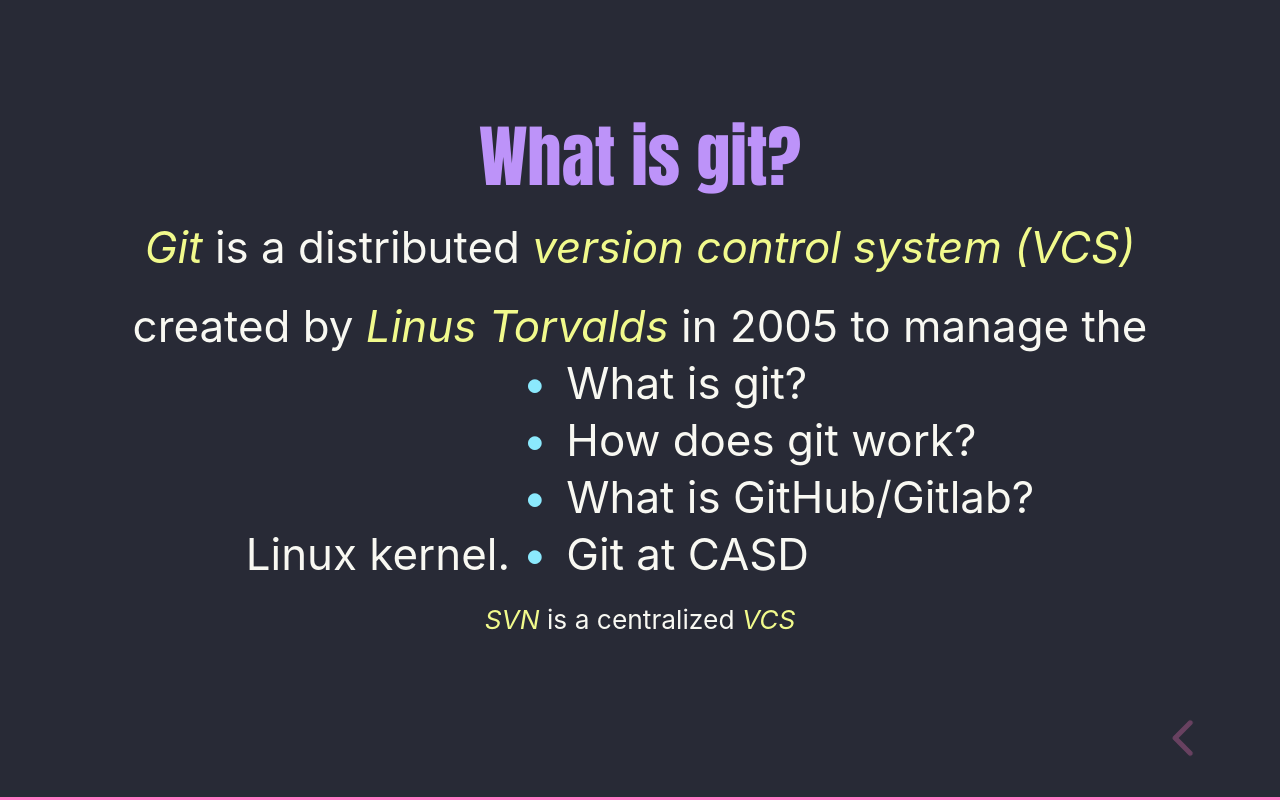
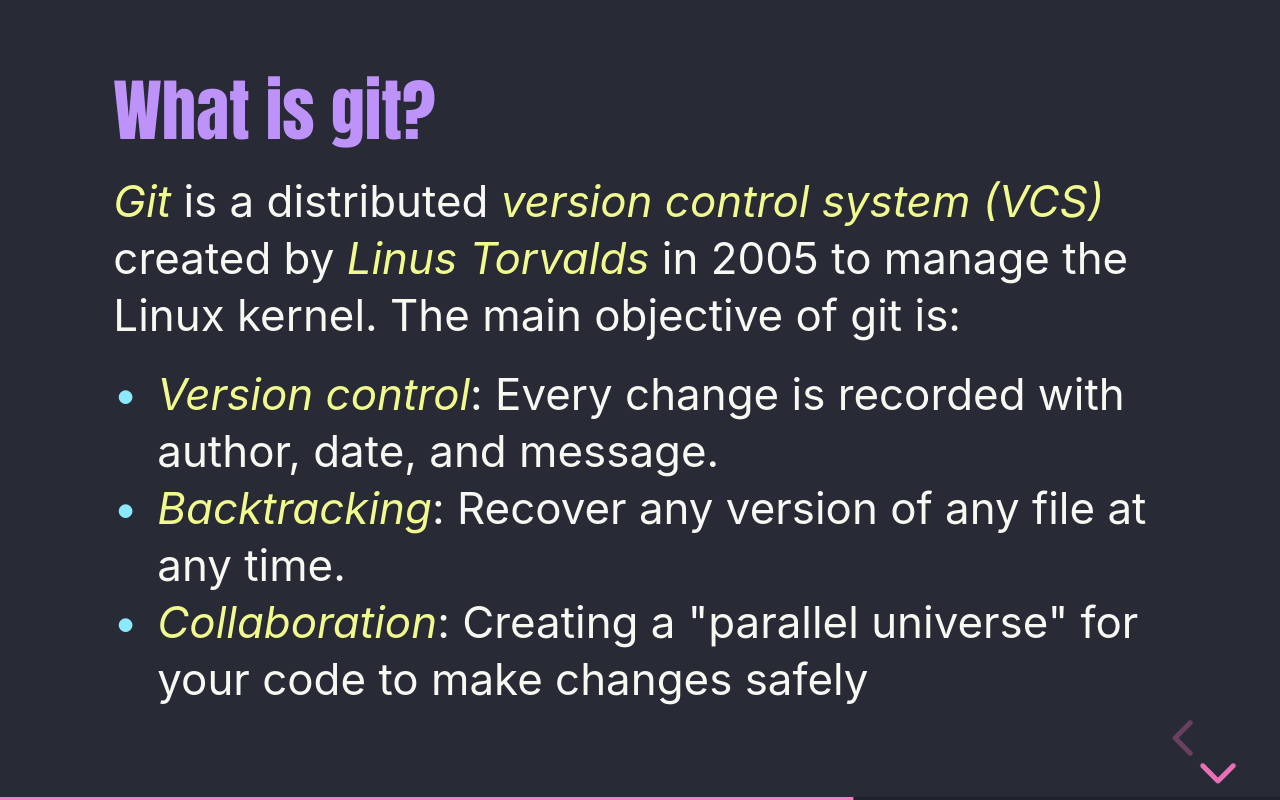
Before and after one commit to CASD-EU/Seminar_Python_Git, a website: page git_en.html in a window 1280 px wide. Both pictures are taken after a click on the button 1250 px from the left and 738 px from the top of the page. Drawn offline with nearby package versions, Linux system fonts and the light colour scheme; files that its build step writes are made by us from their sources.

Commit message:
update git slide

```diff
--- a/git_en.html
+++ b/git_en.html
@@ -53,20 +53,30 @@
 
         <!--Slide 1: What is git?-->
         <section>
-            <section>
+            <section class="left-align">
                 <h3>What is git?</h3>
 
-                <p><em>Git</em> is a distributed <em>version control system (VCS)</em></p> created by <em>Linus Torvalds</em>
-                in 2005 to manage the Linux kernel.
+                <p><em>Git</em> is a distributed <em>version control system (VCS)</em> created by <em>Linus
+                Torvalds</em> in 2005 to manage the Linux kernel. The main objective of git is: </p>
 
                 <ul>
-                    <li>What is git?</li>
-                    <li>How does git work?</li>
-                    <li>What is GitHub/Gitlab?</li>
-                    <li>Git at CASD</li>
+                    <li><em>Version control</em>: Every change is recorded with author, date, and message.</li>
+                    <li><em>Backtracking</em>: Recover any version of any file at any time.</li>
+                    <li><em>Collaboration</em>: Creating a "parallel universe" for your code to make changes safely</li>
                 </ul>
 
-                <p><small><em>SVN</em> is a centralized <em>VCS</em></small></p>
+                <p></p>
+            </section>
+
+            <section>
+                <h3>Basic terms in git</h3>
+                <ul>
+                    <li><em>Git Repository(repo)</em>: is the project folder where Git tracks all versions of your files</li>
+                    <li><em>Working Directory</em>: The files and folders you're actively editing.</li>
+                    <li><em>Staging Area (Index)</em>: A temporary area to preview and prepare changes before committing.</li>
+                    <li><em>Commit</em>: A snapshot of your staged files with date, author, and message.</li>
+                    <li><em>Branch</em>: A snapshot of your staged files with date, author, and message.</li>
+                </ul>
             </section>
         </section>
 
```
